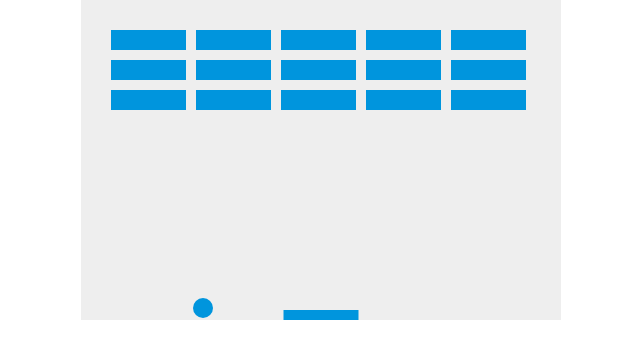
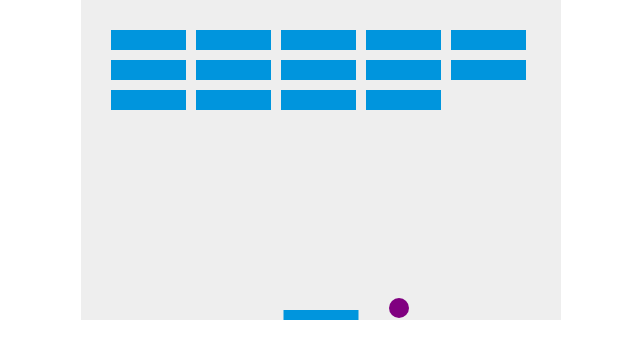
Before and after one commit to mklagassey/practiceHTMLgame, a plain HTML site: page index.html in a window 1280 px wide. Shown: the whole page, without its empty margins (319-959 px from the left). Drawn offline with Linux system fonts and the light colour scheme.

Commit message:
add brick break and ball color change

```diff
--- a/index.html
+++ b/index.html
@@ -29,6 +29,9 @@
         // Ball stuff ----------------
         var x = canvas.width / 2;
         var y = canvas.height - 30;
+        var hitBrick = false;
+        var ballColor = "green";
+        var possibleColors = ["blue", "yellow", "red", "purple", "orange"]
         // Amount of ball's x,y change
         var dx = 2;
         var dy = -2;
@@ -51,9 +54,10 @@
         for (var c = 0; c < brickColumnCount; c++) {
             bricks[c] = [];
             for (var r = 0; r < brickRowCount; r++) {
-                bricks[c][r] = { x: 0, y: 0 };
+                bricks[c][r] = { x: 0, y: 0, status: 1 };
             }
         }
+
 
 
 
@@ -62,7 +66,11 @@
             ctx.beginPath();
             // Make a filled in circle
             ctx.arc(x, y, ballRadius, 0, Math.PI * 2);
-            ctx.fillStyle = "#0095DD";
+            if (hitBrick) {
+                ballColor = random_item(possibleColors);
+                hitBrick = false;
+            }
+            ctx.fillStyle = ballColor;
             ctx.fill();
             ctx.closePath();
         }
@@ -78,6 +86,7 @@
         function drawBricks() {
             for (var c = 0; c < brickColumnCount; c++) {
                 for (var r = 0; r < brickRowCount; r++) {
+                    if (bricks[c][r].status == 1) {
                         var brickX = (c * (brickWidth + brickPadding)) + brickOffsetLeft;
                         var brickY = (r * (brickHeight + brickPadding)) + brickOffsetTop;
                         bricks[c][r].x = brickX;
@@ -90,7 +99,7 @@
                     }
                 }
             }
-
+        }
 
 
         function draw() {
@@ -99,6 +108,7 @@
             drawBricks();
             drawBall();
             drawPaddle();
+            brickCollisionDetection();
 
             x += dx;
             y += dy;
@@ -137,6 +147,10 @@
 
         }
 
+        function random_item(items) {
+            return items[Math.floor(Math.random() * items.length)];
+        }
+
         // Paddle movement -----------------
         document.addEventListener("keydown", keyDownHandler, false);
         document.addEventListener("keyup", keyUpHandler, false);
@@ -158,6 +172,22 @@
             }
         }
 
+        function brickCollisionDetection() {
+            for (var c = 0; c < brickColumnCount; c++) {
+                for (var r = 0; r < brickRowCount; r++) {
+                    var b = bricks[c][r];
+                    if (b.status == 1) {
+                        if (x > b.x && x < b.x + brickWidth && y > b.y && y < b.y + brickHeight) {
+                            dy = -dy;
+                            b.status = 0;
+                            hitBrick = true;
+                        }
+                    }
+                }
+            }
+        }
+
+
 
         var interval = setInterval(draw, 10);
 
```
Lines whose indentation alone changed are shown as unchanged.
